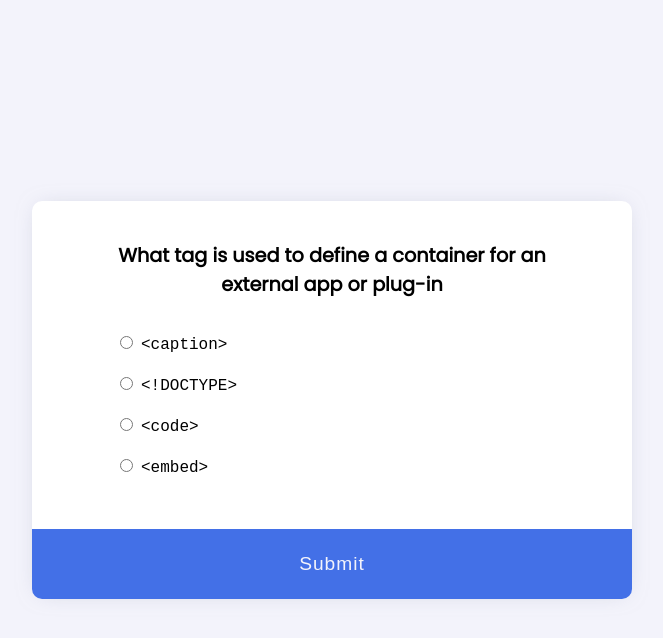
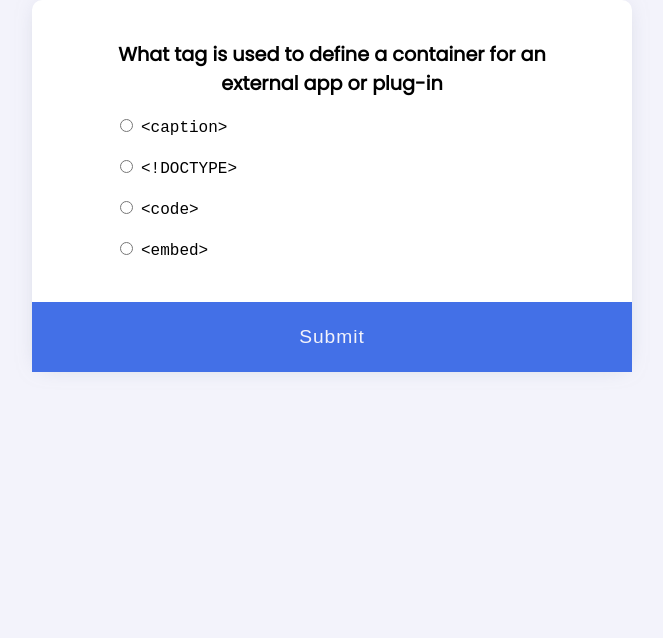
Before and after one commit to dretekin/quiz-app, a plain HTML site: page index.html in a window 1280 px wide. Shown: the whole page, without its empty margins (308-971 px from the left). Drawn offline with Linux system fonts and the light colour scheme.

Commit message:
factorize done

```diff
--- a/index.html
+++ b/index.html
@@ -15,6 +15,51 @@
 	<body>
 		<div class="container">
 			<form>
+				<section class="question-and-answers-container">
+					<h2 class="question"></h2>
+					<ul class="answers">
+						<li class="answer-option-item">
+							<input
+								type="radio"
+								id="option-0"
+								class="answer-input"
+								name="answer"
+								value=""
+								required
+							/><label for="option-0" class="answer-label"><code></code></label>
+						</li>
+						<li class="answer-option-item">
+							<input
+								type="radio"
+								id="option-1"
+								class="answer-input"
+								name="answer"
+								value=""
+								required
+							/><label for="option-1" class="answer-label"><code></code></label>
+						</li>
+						<li class="answer-option-item">
+							<input
+								type="radio"
+								id="option-2"
+								class="answer-input"
+								name="answer"
+								value=""
+								required
+							/><label for="option-2" class="answer-label"><code></code></label>
+						</li>
+						<li class="answer-option-item">
+							<input
+								type="radio"
+								id="option-3"
+								class="answer-input"
+								name="answer"
+								value=""
+								required
+							/><label for="option-3" class="answer-label"><code></code></label>
+						</li>
+					</ul>
+				</section>
 				<input type="submit" value="Submit" />
 			</form>
 		</div>
--- a/script.js
+++ b/script.js
@@ -62,6 +62,8 @@ const quizAnswersArr = [
 ];
 
 const form = document.querySelector("form");
+const question = document.querySelector(".question");
+const answersItems = document.querySelectorAll(".answer-option-item");
 
 let quizCount = 0;
 let correctScoreCount = 0;
@@ -108,18 +110,11 @@ form.addEventListener("submit", (event) => {
 		return;
 	}
 
-	// if (quizCount >= quizData.length - 1) {
-
-	// }
 	getAndMarkUserAnswer();
 
-	currQuestionAndAnswers.remove();
+	resetAnswerInputs();
 
-	createCard(quizData[quizCount]);
-
-	// setFormHeight(100);
-
-	// quizCounter++;
+	setQuestionAndAnswers();
 
 	function getAndMarkUserAnswer() {
 		const userAnswer = currQuestionAndAnswers.querySelector(
@@ -130,8 +125,28 @@ form.addEventListener("submit", (event) => {
 	}
 });
 
-createCard(quizData[quizCount]);
-// createCard(quizData[1], createAnswers);
+setQuestionAndAnswers();
+function setQuestionAndAnswers() {
+	question.textContent = quizData[quizCount].question;
+
+	for (let i = 0; i < answersItems.length; i++) {
+		const answer = quizData[quizCount].answers[i];
+		const answerItem = answersItems[i];
+		answerItem.firstElementChild.value = answer;
+		const label = answerItem.lastElementChild.firstElementChild;
+
+		label.textContent = answer;
+	}
+
+	quizCount++;
+}
+
+function resetAnswerInputs() {
+	for (let i = 0; i < answersItems.length; i++) {
+		const answerItem = answersItems[i];
+		answerItem.firstElementChild.checked = false;
+	}
+}
 
 /**
  *
@@ -156,77 +171,3 @@ function createScoreEle(score) {
 	scoreEle.appendChild(scoreText);
 	return scoreEle;
 }
-
-/**
- *
- * @param {object} questionAndAnswers
- */
-function createCard(questionAndAnswers) {
-	quizCount++;
-	// question and aswers container
-	const questionAndAnswersContainer = document.createElement("section");
-	questionAndAnswersContainer.setAttribute(
-		"class",
-		"question-and-answers-container"
-	);
-
-	// question container
-	const question = document.createElement("h2");
-	const questionText = document.createTextNode(questionAndAnswers.question);
-	question.setAttribute("class", "question");
-	question.appendChild(questionText);
-
-	questionAndAnswersContainer.appendChild(question);
-
-	const answerItems = createAnswers(questionAndAnswers.answers);
-
-	questionAndAnswersContainer.appendChild(answerItems);
-
-	form.prepend(questionAndAnswersContainer);
-
-	const currQuestionAndAnswersContainerHeight =
-		questionAndAnswersContainer.getBoundingClientRect().height;
-
-	setFormHeight(currQuestionAndAnswersContainerHeight);
-}
-
-/**
- *
- * @param {array} asnwers
- */
-function createAnswers(answersArray) {
-	// answers items container
-	const answerItems = document.createElement("ul");
-	answerItems.setAttribute("class", "answers");
-
-	answersArray.forEach((answer, index) => {
-		const answerItem = document.createElement("li");
-		answerItem.setAttribute("class", "answer-option-item");
-
-		// answerItems.appendChild(answerItem);
-
-		const answerInput = document.createElement("input");
-		answerInput.setAttribute("type", "radio");
-		answerInput.setAttribute("id", "option-" + index);
-		answerInput.setAttribute("class", "answer-input");
-		answerInput.setAttribute("name", "answer");
-		answerInput.setAttribute("value", answer);
-		answerInput.required = true;
-
-		answerItem.appendChild(answerInput);
-
-		const inputLabel = document.createElement("label");
-		const inputLabelText = document.createTextNode(answer);
-		const codeFormat = document.createElement("code");
-		codeFormat.appendChild(inputLabelText);
-		inputLabel.appendChild(codeFormat);
-		inputLabel.setAttribute("for", "option-" + index);
-		inputLabel.setAttribute("class", "answer-label");
-
-		answerItem.appendChild(inputLabel);
-
-		answerItems.appendChild(answerItem);
-	});
-
-	return answerItems;
-}
--- a/style.css
+++ b/style.css
@@ -2,10 +2,6 @@
 	box-sizing: border-box;
 	padding: 0;
 	margin: 0;
-}
-
-:root {
-	--form-top-padding: 0px;
 }
 
 body {
@@ -17,27 +13,23 @@ body {
 	display: grid;
 	justify-content: center;
 	align-content: center;
-	height: 100vh;
+	/* height: 90vh; */
 	margin: 0 1rem;
 }
 
 form {
 	width: 100%;
 	max-width: 100%;
-	min-width: 370px;
-	padding-top: 10rem;
+	min-width: 320px;
+	/* margin: 1rem; */
 	border-radius: 10px;
 	background-color: #fff;
 	-webkit-box-shadow: 0px 0px 22px -9px rgba(164, 170, 189, 0.65);
 	-moz-box-shadow: 0px 0px 22px -9px rgba(164, 170, 189, 0.65);
 	box-shadow: 0px 0px 22px -9px rgba(164, 170, 189, 0.65);
-	position: relative;
 }
 
 .question-and-answers-container {
-	position: absolute;
-	top: 0;
-	left: 0;
 	padding: 2rem;
 }
 
@@ -56,7 +48,7 @@ form {
 ul.answers {
 	font-size: 1.2rem;
 	list-style: none;
-	padding: 1rem 4rem 3rem;
+	/* padding: 1rem 4rem 3rem; */
 }
 
 input[type="submit"] {
@@ -68,8 +60,7 @@ input[type="submit"] {
 	color: #f3f3fb;
 	letter-spacing: 1px;
 	border: 0 5px 5px 0;
-	border-bottom-left-radius: 10px;
-	border-bottom-right-radius: 10px;
+	/* border-radius: 0; */
 	cursor: pointer;
 	position: relative;
 	z-index: 3;
@@ -93,7 +84,6 @@ input[type="submit"] {
 	form {
 		max-width: 600px;
 		min-width: 600px;
-		padding-top: var(--form-top-padding);
 	}
 
 	.question,
```
